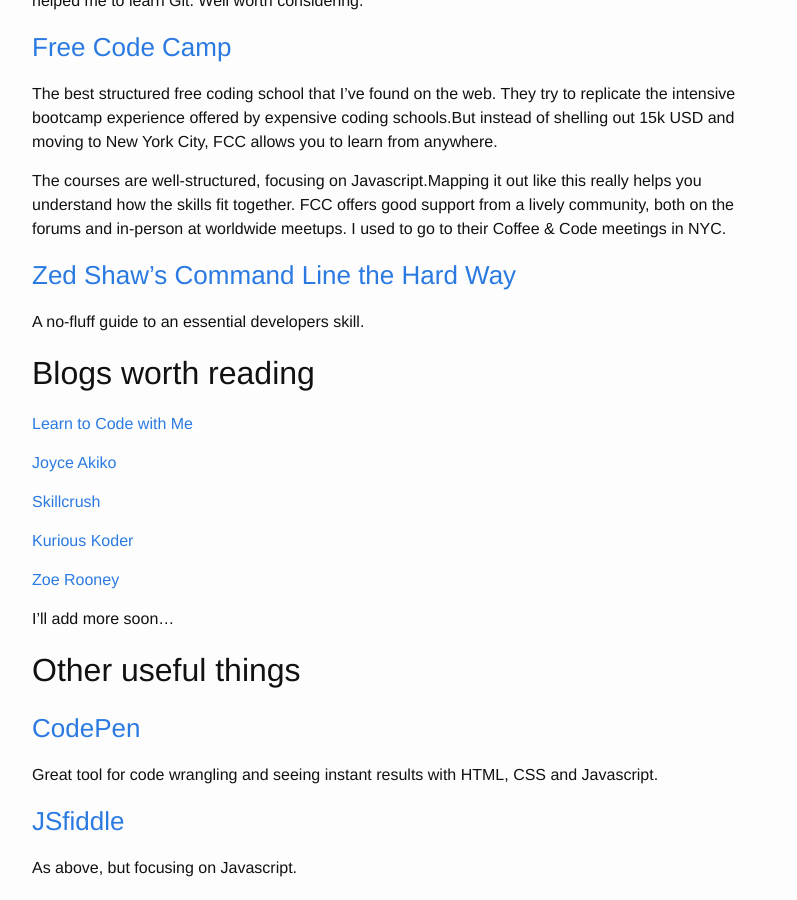
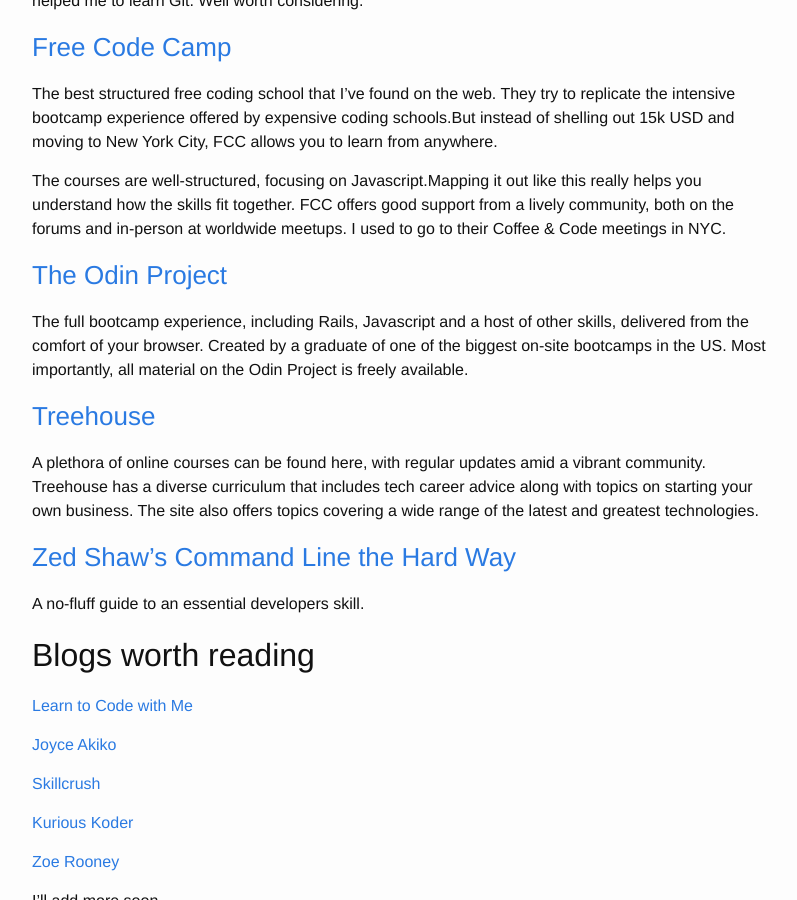
Before and after one commit to sjnorth/sjnorth.github.io, a Jekyll site: the page built from resources.md, in a window 1280 px wide and 900 px high, scrolled down 1103 px. Shown: the whole window, without its empty margins (238-1035 px from the left). Built offline with Jekyll 4.4.1, drawn with Linux system fonts in a browser that asks for light colours; comment, search, counter and statistics services are not loaded.

Commit message:
added new links to resources page

```diff
--- a/resources.md
+++ b/resources.md
@@ -38,6 +38,14 @@
 
 The courses are well-structured, focusing on Javascript.Mapping it out like this really helps you understand how the skills fit together. FCC offers good support from a lively community, both on the forums and in-person at worldwide meetups. I used to go to their Coffee & Code meetings in NYC.
 
+### [The Odin Project](http://www.theodinproject.com/courses)
+
+The full bootcamp experience, including Rails, Javascript and a host of other skills, delivered from the comfort of your browser. Created by a graduate of one of the biggest on-site bootcamps in the US. Most importantly, all material on the Odin Project is freely available.
+
+### [Treehouse](http://www.teamtreehouse.com)
+
+A plethora of online courses can be found here, with regular updates amid a vibrant community. Treehouse has a diverse curriculum that includes tech career advice along with topics on starting your own business. The site also offers topics covering a wide range of the latest and greatest technologies.
+
 ### [Zed Shaw's Command Line the Hard Way](http://cli.learncodethehardway.org/book/)
 
 A no-fluff guide to an essential developers skill.
```
